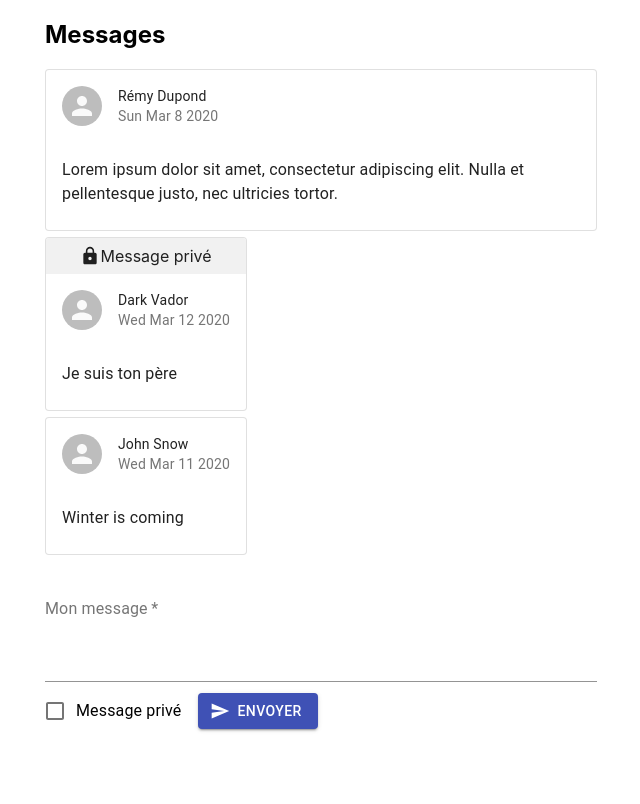
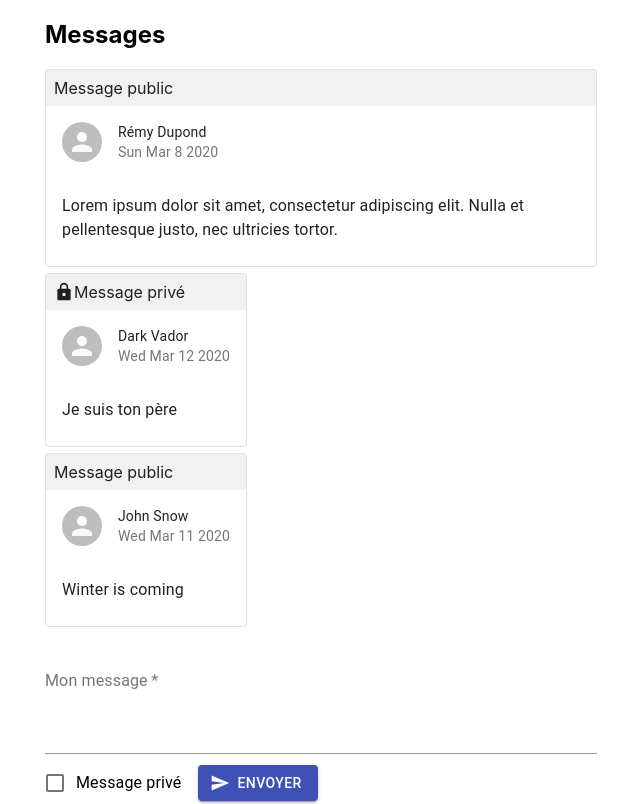
Before and after one commit to SophieMdl/messenger-app, a React (Create React App) app: page / in a window 1280 px wide. Shown: the whole page, without its empty margins (319-959 px from the left). Built offline with nearby package versions, Linux system fonts and the light colour scheme.

Commit message:
add public message mention

```diff
--- a/src/components/MessageContent.js
+++ b/src/components/MessageContent.js
@@ -12,16 +12,14 @@ import { Lock } from "@material-ui/icons";
 const MessageContent = ({ msg }) => {
   return (
     <Card className="message" key={msg.id} variant="outlined">
-      {msg.private === true && (
-        <Box
-          justifyContent="center"
-          alignItems="flex-end"
-          p={1}
-          className="private-box"
-          display="flex"
-        >
+      {msg.private === true ? (
+        <Box p={1} className="private-message">
           <Lock fontSize="small" />
           Message privé
+        </Box>
+      ) : (
+        <Box className="public-message" p={1}>
+          Message public
         </Box>
       )}
       <CardHeader avatar={<Avatar />} title={msg.author} subheader={msg.date} />
--- a/src/components/Messenger.css
+++ b/src/components/Messenger.css
@@ -9,6 +9,9 @@
   margin-bottom: 12px;
 }
 
-.private-box {
+.private-message,
+.public-message {
+  display: flex;
+  align-items: flex-end;
   background-color: #f1f1f1;
 }
```
